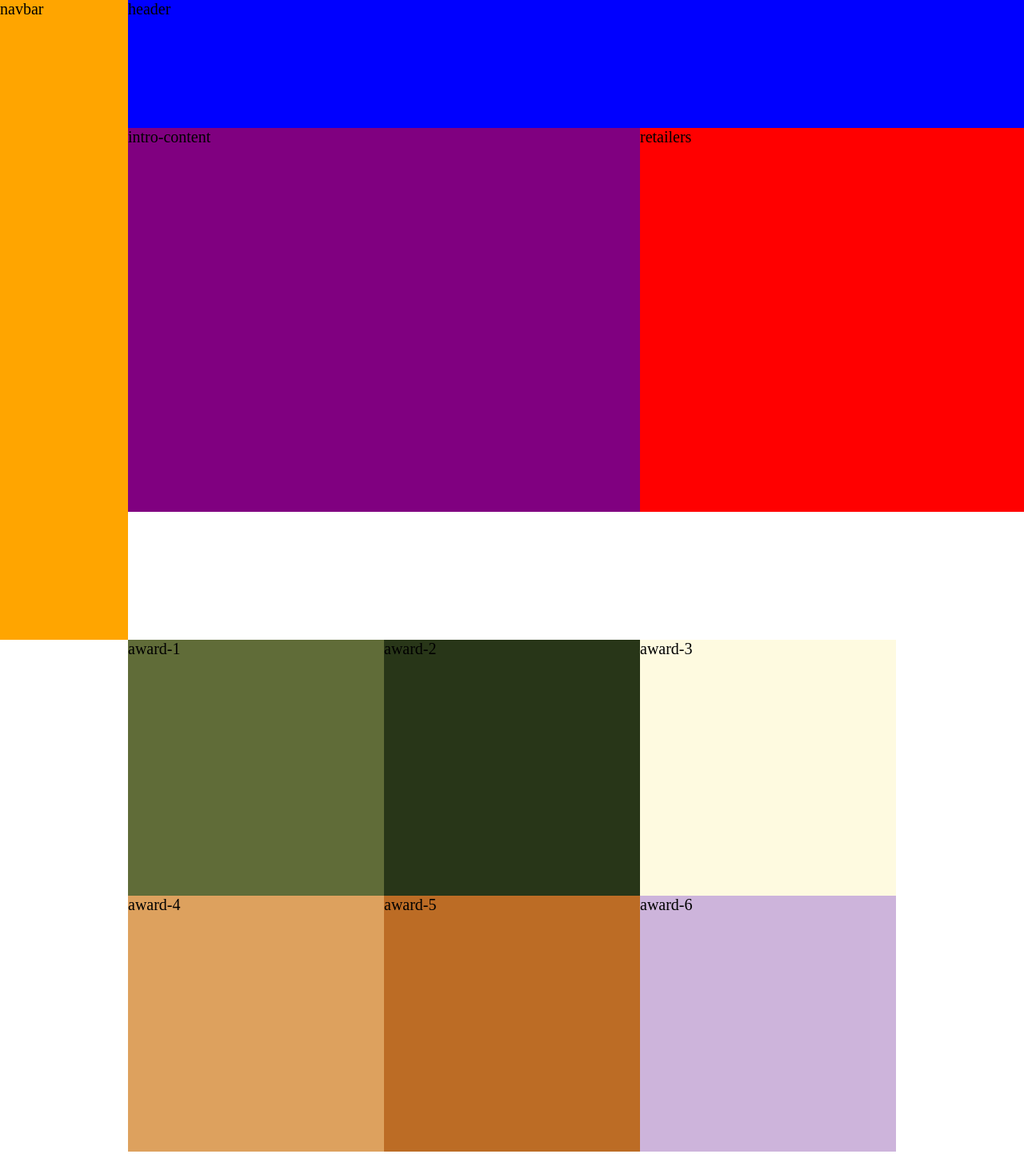
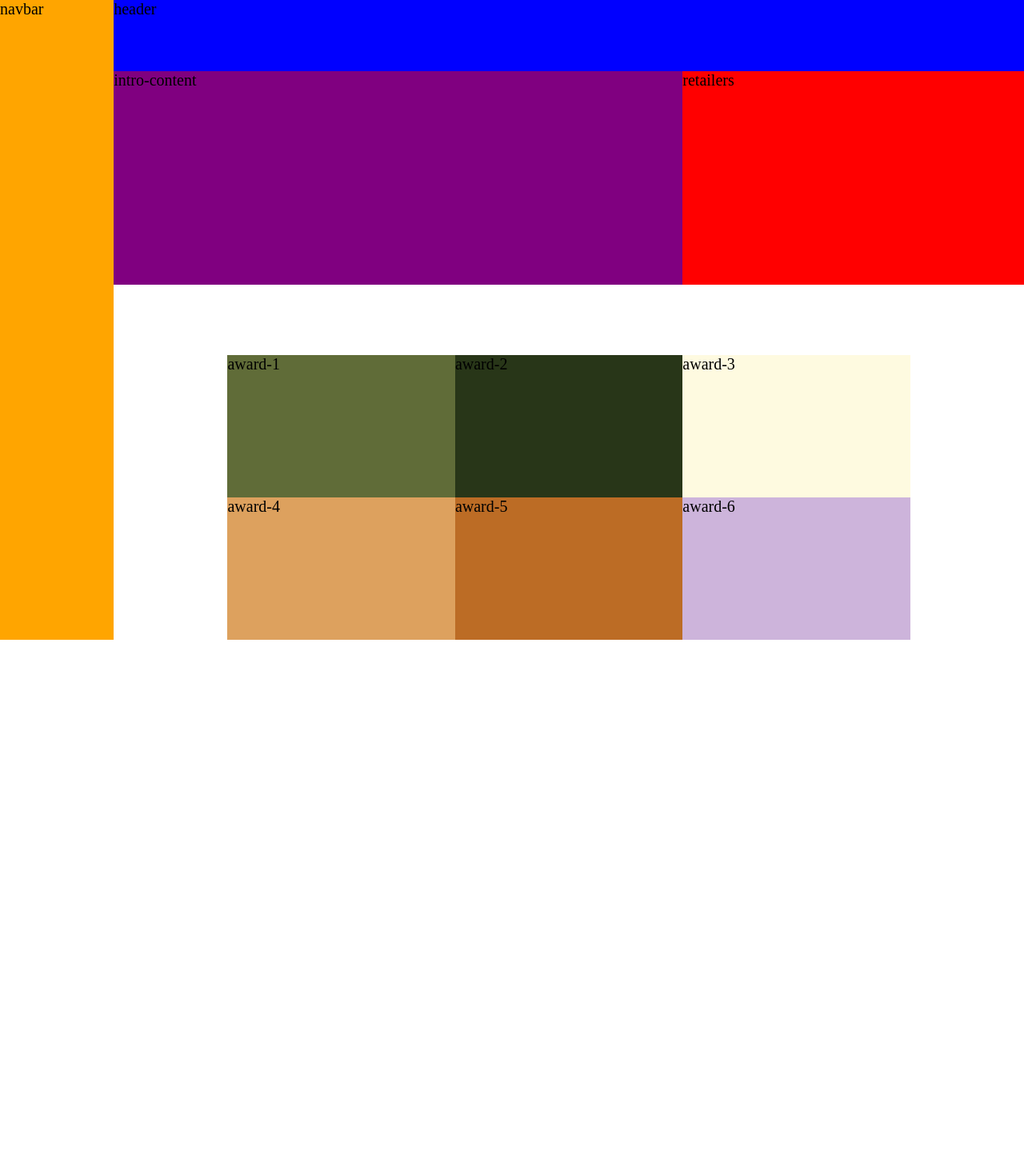
Before and after one commit to Zain-2-84/zains-usedless-grid-practice, a plain HTML site: page index.html in a window 1280 px wide. Shown: the whole page at 80% size. After the commit the page ends 800 px from the top, so only its background shows below. Drawn offline with Linux system fonts and the light colour scheme.

Commit message:
Added awards to into-container and fix it.

```diff
--- a/index.html
+++ b/index.html
@@ -7,7 +7,7 @@
     <link rel="stylesheet" href="./style.css">
 </head>
 <body>
-    <!-- intro-container start -->
+    <!-- intro-container with awards start -->
     <div class="intro-container">
         <!-- children 4 columns 4 rows -->
          <div class="header">header</div>
@@ -16,20 +16,15 @@
          <div class="intro-content">intro-content</div>
          <div class="retailers">retailers</div>
 
-    </div>
-    <!-- intro-container end -->
-
-    <!-- awards-container start -->
-    <div class="awards-container">
-        <!-- children 4 columns 4 rows -->
+         <!-- children 4 columns 4 rows -->
          <div class="award-1">award-1</div>
          <div class="award-2">award-2</div>
          <div class="award-3">award-3</div>
          <div class="award-4">award-4</div>
          <div class="award-5">award-5</div>
          <div class="award-6">award-6</div>
+    </div>
+    <!-- intro-container with awards end -->
 
-    </div>
-    <!-- awards-container end -->
 </body>
 </html>
--- a/style.css
+++ b/style.css
@@ -14,51 +14,43 @@ html, body{
     min-height: 100vh;
 }
 
-/* intro container start */
+/* intro container with awards start */
 .intro-container{
     display: grid;
-    grid-template-rows: repeat(5, 1fr);
-    grid-template-columns: repeat(8, 1fr);
+    grid-template-rows: repeat(9, 1fr);
+    grid-template-columns: repeat(9, 1fr);
     grid-template-areas:
     /* 1st row */
-    "navbar header header header header header header header"
+    "navbar header header header header header header header header"
 
     /* 2nd row */
-    "navbar intro-content intro-content intro-content intro-content retailers retailers retailers"
+    "navbar intro-content intro-content intro-content intro-content intro-content retailers retailers retailers"
 
     /* 3rd row */
-    "navbar intro-content intro-content intro-content intro-content retailers retailers retailers"
+    "navbar intro-content intro-content intro-content intro-content intro-content retailers retailers retailers"
 
     /* 4th */
-    "navbar intro-content intro-content intro-content intro-content retailers retailers retailers"
+    "navbar intro-content intro-content intro-content intro-content intro-content retailers retailers retailers"
 
     /* 5th row */
-    "navbar . . . . . . .";
+    "navbar . . . . . . . ."
+
+    /* 6th row */
+    "navbar . award-1 award-1 award-2 award-2 award-3 award-3 ."
+
+    /* 7th row */
+    "navbar . award-1 award-1 award-2 award-2 award-3 award-3 ."
+
+    /* 8th row */
+    "navbar . award-4 award-4 award-5 award-5 award-6 award-6 ."
+
+    /* 9th row */
+    "navbar . award-4 award-4 award-5 award-5 award-6 award-6 ."
+
+    ;
 }
-/* intro container end */
+/* intro container with awards end */
 
-/* awards container start */
-.awards-container{
-    display: grid;
-    grid-template-rows: repeat(5, 1fr);
-    grid-template-columns: repeat(8, 1fr);
-    grid-template-areas:
-        /* 1st row */
-        "navbar award-1 award-1 award-2 award-2 award-3 award-3"
-
-        /* 2nd row */
-        "navbar award-1 award-1 award-2 award-2 award-3 award-3"
-
-        /* 3rd row */
-        "navbar award-4 award-4 award-5 award-5 award-6 award-6"
-
-        /* 4th row */
-        "navbar award-4 award-4 award-5 award-5 award-6 award-6";
-
-
-
-}
-/* awards container end */
 
 /* intro children start */
 .header{
@@ -70,7 +62,7 @@ html, body{
     grid-area: navbar;
     background-color: orange;
 
-    grid-row: 1 / -1;
+
 }
 
 .intro-content{
```
Also changed, not shown: images/combining intro-container and awards-container.PNG (added).
